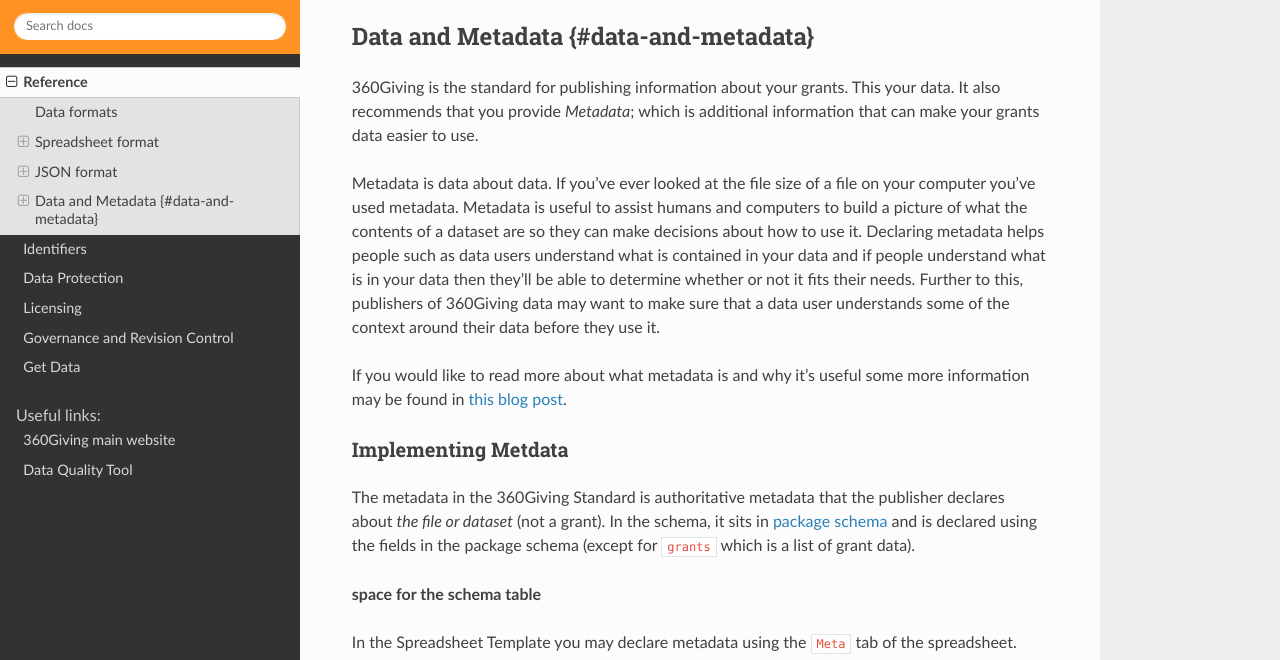
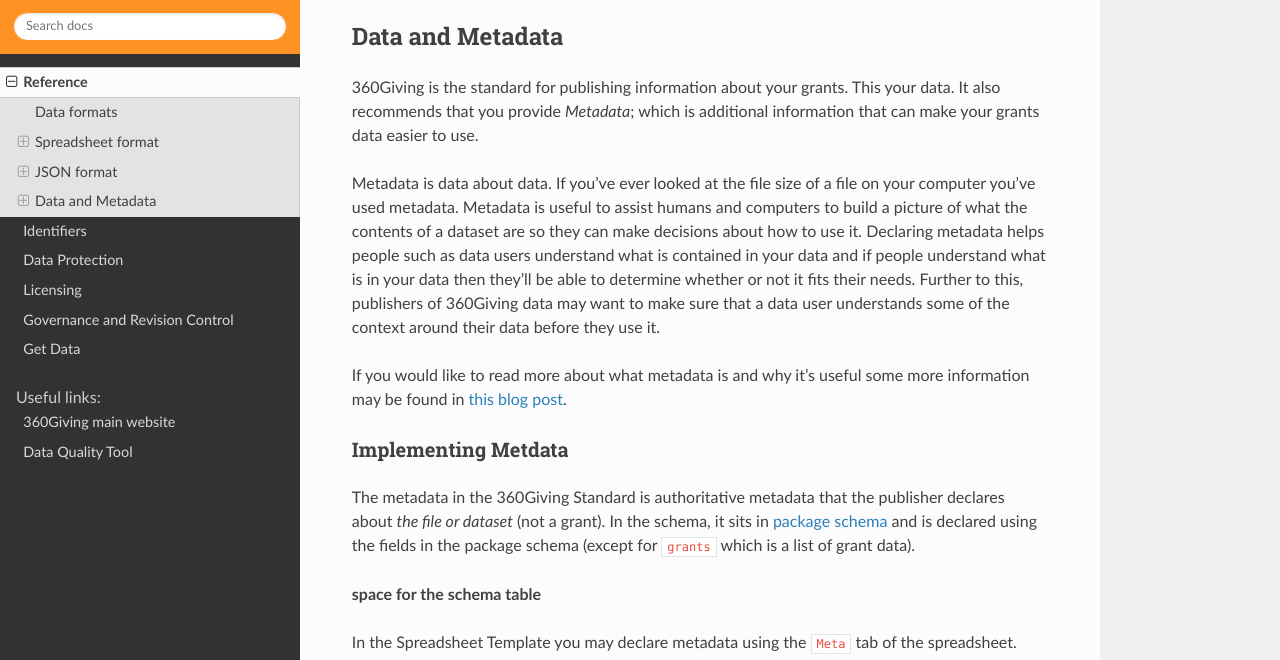
Before and after one commit to ThreeSixtyGiving/standard, a Sphinx documentation site: the page built from documentation/reference.md, in a window 1280 px wide and 900 px high, scrolled down 9631 px, cut to the strip 240-900 px from the top of the window. Built offline with Sphinx 7.4.7 and the Read the Docs theme 2.0.0, drawn with Linux system fonts in a browser that asks for light colours; comment, search, counter and statistics services are not loaded.

Commit message:
Removed markdown link name from data and metadata section

```diff
--- a/documentation/reference.md
+++ b/documentation/reference.md
@@ -335,7 +335,7 @@
 
 The [360Giving Data Quality Tool](https://dataquality.threesixtygiving.org/) supports round-tripping of data between the Spreadsheet Template and JSON representations.
 
-## Data and Metadata {#data-and-metadata}
+## Data and Metadata
 360Giving is the standard for publishing information about your grants. This your data. It also recommends that you provide *Metadata*; which is additional information that can make your grants data easier to use.
 
 Metadata is data about data. If you've ever looked at the file size of a file on your computer you've used metadata. Metadata is useful to assist humans and computers to build a picture of what the contents of a dataset are so they can make decisions about how to use it. Declaring metadata helps people such as data users understand what is contained in your data and if people understand what is in your data then they'll be able to determine whether or not it fits their needs. Further to this, publishers of 360Giving data may want to make sure that a data user understands some of the context around their data before they use it.
```
